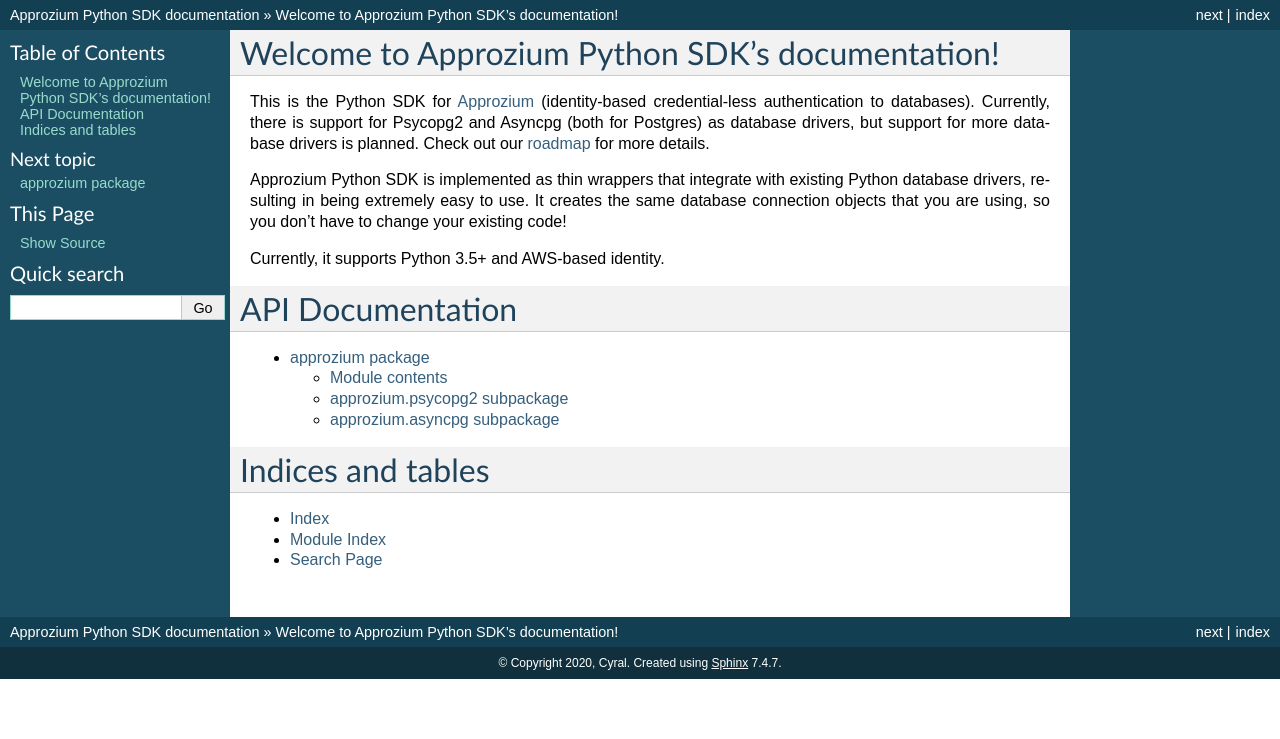
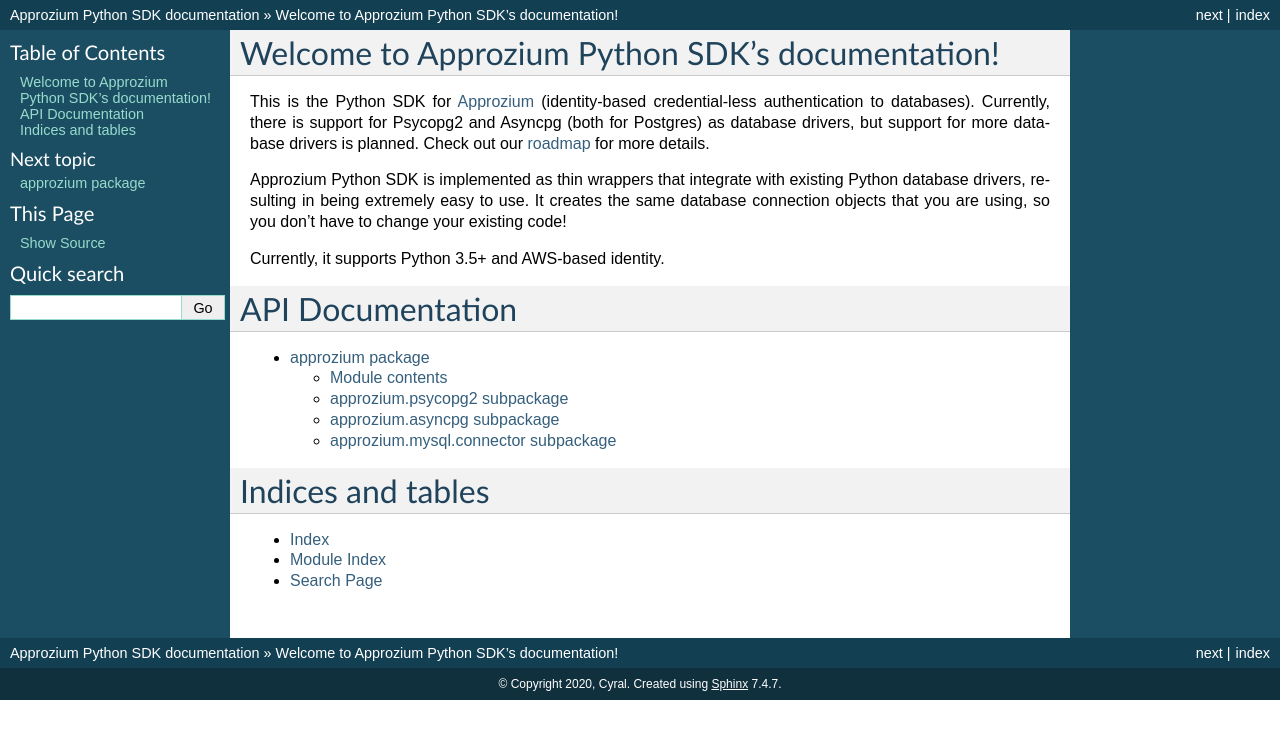
Before and after one commit to cyralinc/approzium, a Sphinx documentation site: the page built from sdk/python/docs/source/index.rst, in a window 1280 px wide. Shown: the top 739 px of the page. Built offline with Sphinx 7.4.7, drawn with Linux system fonts in a browser that asks for light colours.

Commit message:
Add doc section for approzium.mysql.connector

```diff
--- a/sdk/python/docs/source/approzium.rst
+++ b/sdk/python/docs/source/approzium.rst
@@ -35,3 +35,11 @@
    :members:
    :undoc-members:
    :show-inheritance:
+
+approzium.mysql.connector subpackage
+----------------------------
+
+.. automodule:: approzium.mysql.connector
+   :members:
+   :undoc-members:
+   :show-inheritance:
```
